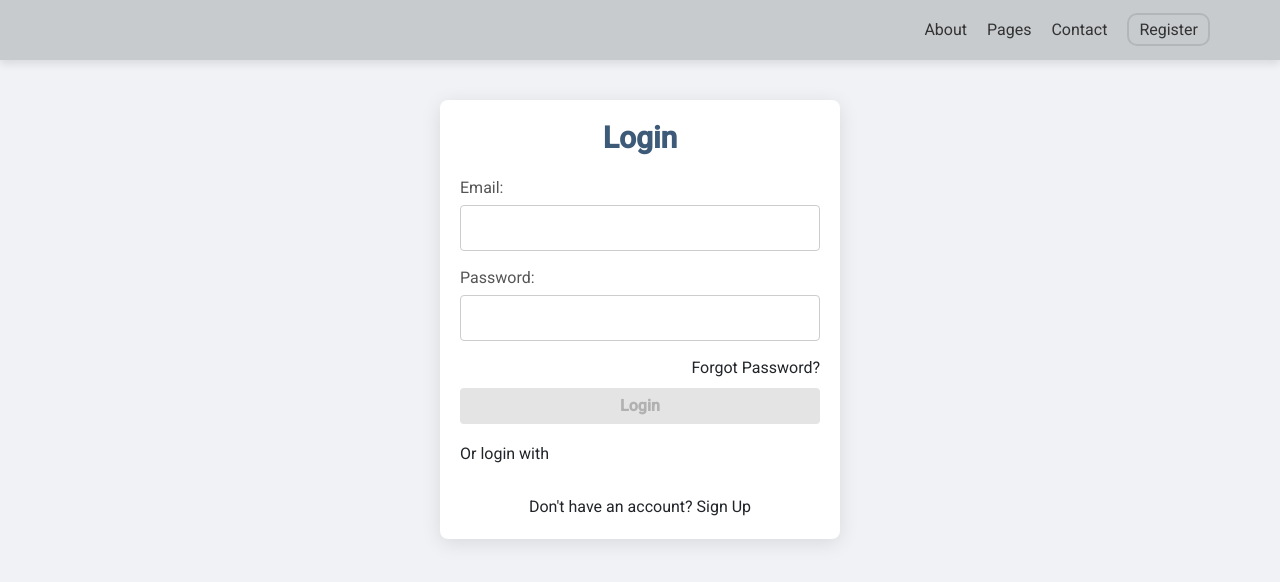
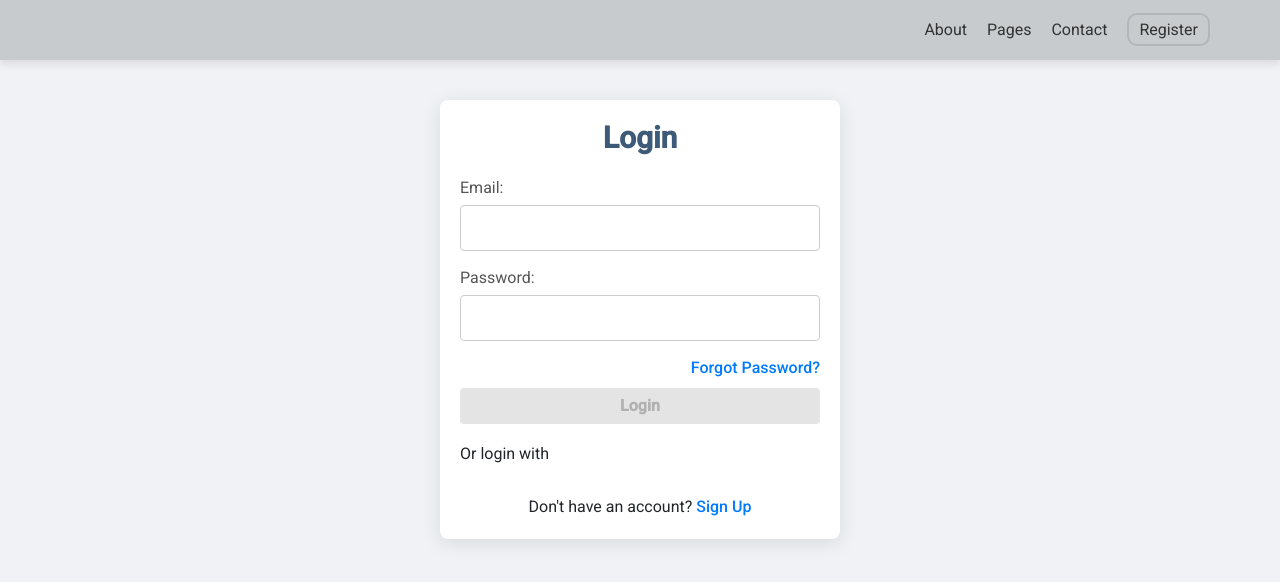
Before and after one commit to somdurgeshgupta/project_cerberus, an Angular app: page /login in a window 1280 px wide. Shown: the top 582 px of the page. Built offline with nearby package versions, Linux system fonts and the light colour scheme.

Commit message:
style updated

```diff
--- a/src/styles.css
+++ b/src/styles.css
@@ -2,12 +2,14 @@
 @tailwind components;
 @tailwind utilities;
 
-/* You can add global styles to this file, and also import other style files */
-/* src/app/login/login.component.css and src/app/register/register.component.css */
+
 body {
   background-color: #f0f2f5; /* Light background color */
-  font-family: "Arial", sans-serif; /* Font style */
+  height: 100%;
+  margin: 0;
+  font-family: Roboto, "Helvetica Neue", sans-serif;
 }
+
 
 .login-container {
   max-width: 400px;
@@ -100,11 +102,34 @@ input[type="password"]:focus {
   box-shadow: none; /* Remove shadow */
 }
 
-html,
-body {
-  height: 100%;
+
+
+/* General link styles */
+a {
+  text-decoration: none; /* Removes underline */
+  color: #007BFF; /* Link color */
+  font-weight: 500; /* Makes the link slightly bold */
+  transition: color 0.3s ease, text-decoration 0.3s ease; /* Smooth transition for hover effects */
 }
-body {
-  margin: 0;
-  font-family: Roboto, "Helvetica Neue", sans-serif;
+
+/* Hover state */
+a:hover {
+  color: #0056b3; /* Darker blue on hover */
+  text-decoration: underline; /* Adds underline on hover */
 }
+
+/* Visited links */
+a:visited {
+  color: #3b87ca; /* Slightly different color for visited links */
+}
+
+/* Active links */
+a:active {
+  color: #004085; /* Even darker blue for active state */
+}
+
+/* Focused links for accessibility */
+a:focus {
+  outline: 2px dashed #007BFF; /* Outline for focused links */
+  outline-offset: 2px; /* Adds space between the outline and text */
+}
```
